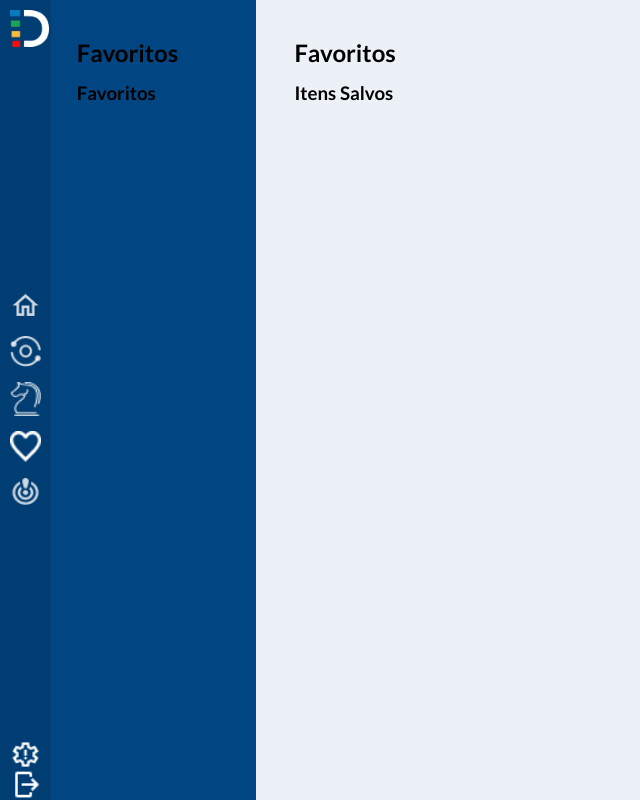
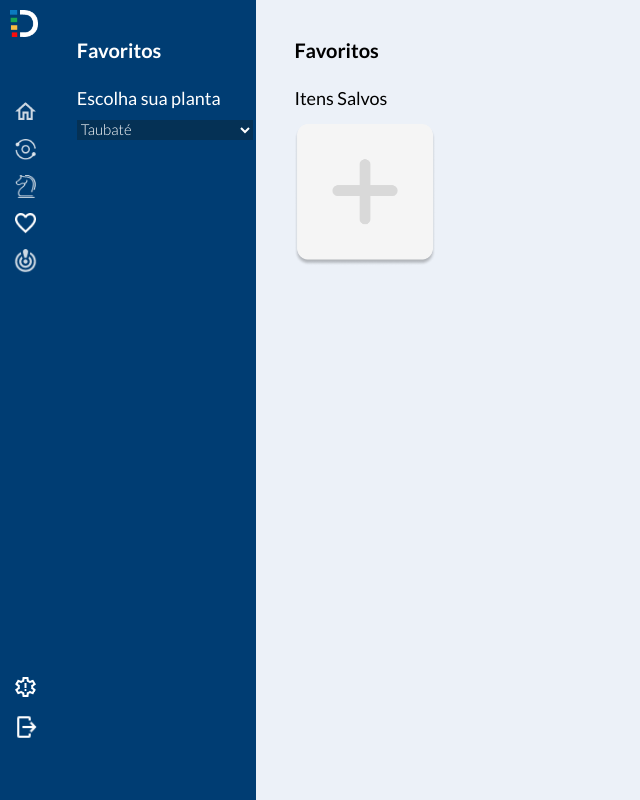
Before and after one commit to IntegraDash/IntegraDash, a plain HTML site: page favoritos.html in a window 1280 px wide. Shown: the whole page, without its empty margins (0-640 px from the left). Drawn offline with Linux system fonts and the light colour scheme.

Commit message:
atualizaco menu botao seletor

```diff
--- a/favoritos.html
+++ b/favoritos.html
@@ -8,7 +8,12 @@
     <link rel="stylesheet" href="style.css">
     <link rel="preconnect" href="https://fonts.googleapis.com">
     <link rel="preconnect" href="https://fonts.gstatic.com" crossorigin>
-    <link href="https://fonts.googleapis.com/css2?family=Lato:wght@400;700;900&display=swap" rel="stylesheet">
+    <link href="https://fonts.googleapis.com/css2?family=Lato:wght@300;400;700;900&display=swap" rel="stylesheet">
+
+    <link rel="preconnect" href="https://fonts.googleapis.com">
+    <link rel="preconnect" href="https://fonts.gstatic.com" crossorigin>
+    <link href="https://fonts.googleapis.com/css2?family=Lato:wght@300&display=swap" rel="stylesheet">
+
 </head>
 <body>
     <main>
@@ -25,11 +30,13 @@
 
                             <div class="menu_alinhamento">
 
-                            <img src="img/Home_icone.png" alt="icone home-casa">
+                            <img src="img/Home_icone.png" class="icone_home" alt="icone home-casa">
                             <img src="img/Analises_icone.png" alt="icone analise">
                             <img src="img/Estrategia_icone.png" alt="icone estrategia - cavalo">
                             <img src="img/Favoritos_icone.png" alt="icone favorito - coracao">
-                            <img src="img/Alerta_icone.png" alt="icone alerta - alvo">
+                            <img src="img/Alerta_icone.png" class="icone_alerta"   alt="icone alerta - alvo">
+
+                                <!-- como ancorar uma imagem -->
 
                             </div>
 
@@ -48,18 +55,46 @@
                 <div class="complemento_menu_pequeno">
 
                     <h2>Favoritos</h2>
-                    <h3 class="favoritos_complemento_menu_pequeno">Favoritos</h3>
+                    <h3 class="favoritos_complemento_menu_pequeno">Escolha sua planta</h3>
+
+                    <form>
+
+                        <label for="plantas"></label>
+
+                        <select class="plantas" name="plantas" id="plantas">
+
+                          <option value="Taubate">Taubaté</option>
+                          <option value="Curitiba">Curitiba</option>
+                          <option value="Sao_Bernardo_do_Campo">São Bernardo do Campo</option>
+
+                        </select>
+
+
+                    </form>
 
                 </div>
 
+
+
                 <div class="corpo_da_pagina">
-
+                    <div class="itens_salvos_+_botao_add">
 
                     <h2>Favoritos</h2>
                     <h3 class="itens_salvos" >Itens Salvos</h3>
+                    <img src="img/botao add.png" class="botao_add" alt="botao add favoritos">
+
+                    </div>
+
+                    <div class="imagem_vitor">
 
 
+                    </div>
+
                 </div>
+
+
+
+
 
             </div>
 
--- a/style.css
+++ b/style.css
@@ -12,7 +12,10 @@ font-family: var(--lato);
 --lato: 'Lato', sans-serif;
 --azul: #003D73;
 --azul_teste: #014683;
---branco: #ECF1F8;
+--branco_fundo: #ECF1F8;
+--branco_fonte: #fff;
+--azul_fundo: #053155;
+
 }
 
 .menu_total {
@@ -31,9 +34,9 @@ font-family: var(--lato);
 .complemento_menu_pequeno {
     width: 16%;
     height: 100vh;
-    background-color: var(--azul_teste);
+    background-color: var(--azul);
     padding: 3% 2%;
-
+   color: var(--branco_fonte);
 }
 
 .menu_alinhamento {
@@ -41,12 +44,14 @@ font-family: var(--lato);
     flex-direction: column;
     gap: 15px;
     align-items: center;
+    margin-bottom: 350px;
 
 }
 
 .menu_alinhamento img {
 
-    width: 60%;
+    width: 40%;
+
 
 
 }
@@ -54,33 +59,41 @@ font-family: var(--lato);
 .rodape_menu_pequeno {
     display: flex;
     flex-direction: column;
+    gap: 15px;
+    margin-bottom: 60px;
+
 }
+
 
 .corpo_da_pagina {
     width: 80%;
     height: 100vh;
-    background-color: var(--branco);
+    background-color: var(--branco_fundo);
     padding: 3% 3%;
 
 }
 
 .itens_salvos {
 padding: 15px 0;
+font-weight: normal;
+margin-top: 10px;
 
 }
 
 .favoritos_complemento_menu_pequeno{
-    padding: 15px 0;
+    padding: 25px 0 10px 0;
+    font-weight: 400;
+
 }
 
 .logo_integradash {
-    width: 75%;
+    width: 55%;
     margin: 20% 20%;
 
 }
 
 .rodape_menu_pequeno img {
-    width: 60%;
+    width: 50%;
 
 }
 
@@ -90,3 +103,32 @@ padding: 15px 0;
    align-items: center;
 
 }
+
+h2 {
+    font-size: 20px;
+}
+
+h3 {
+    font-size: 18px;
+}
+.plantas {
+    background-color: var(--azul_fundo);
+    border: none;
+    color: var(--branco_fonte);
+    font-weight: lighter;
+    font-size: 15px;
+}
+
+.botao_add {
+    width: 15%;
+}
+
+.menu_alinhamento .icone_home {
+width: 50% ;
+
+}
+
+.menu_alinhamento .icone_alerta {
+    width: 50% ;
+
+    }
```
Also changed, not shown: paginafavoritos.txt (deleted), texto.txt (deleted).
